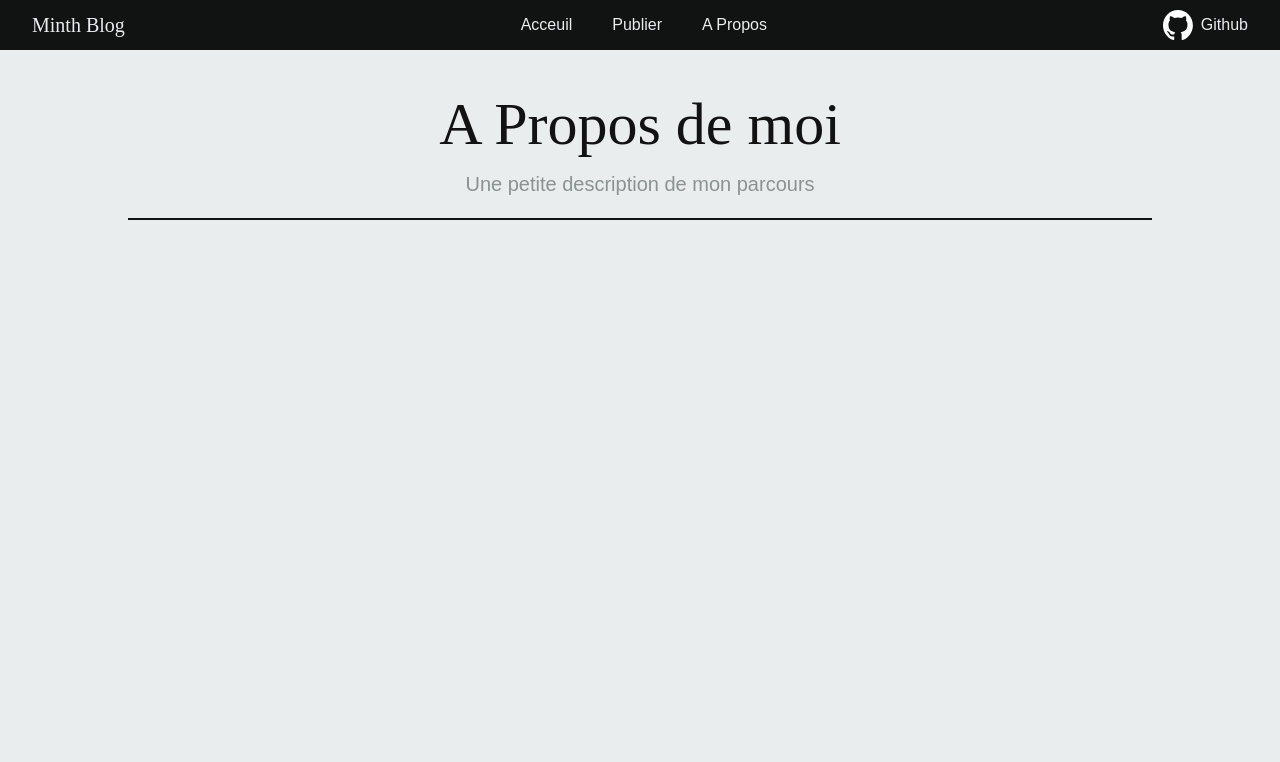
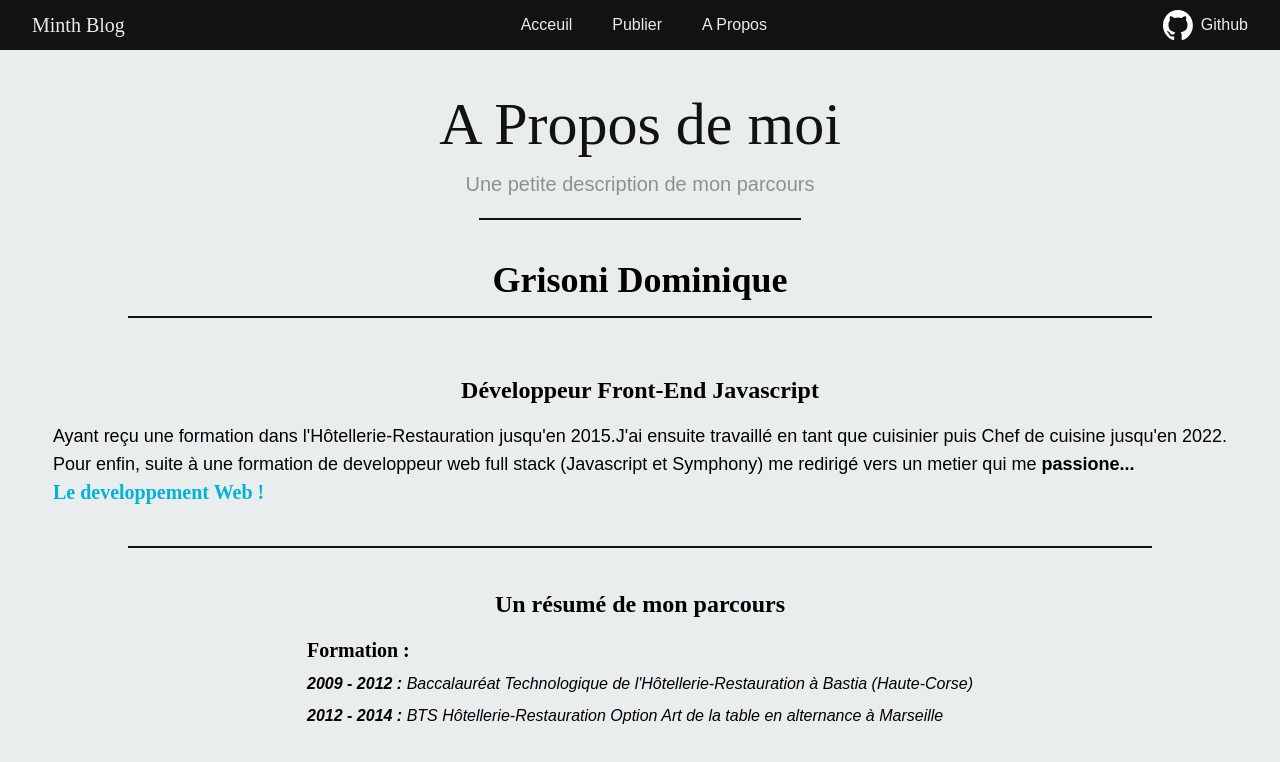
Before and after one commit to DumeGrisoni/minth_blog, a Next.js app: page /about in a window 1280 px wide. Shown: the top 762 px of the page. Built offline with nearby package versions, Linux system fonts and the light colour scheme.

Commit message:
Adding About page

```diff
--- a/app/(user)/about/page.tsx
+++ b/app/(user)/about/page.tsx
@@ -1,18 +1,55 @@
 import Header from '@/components/Header';
 
 export const metadata = {
-  title: 'Page a propos',
+  title: 'Minth Blog - A propos',
   description:
     'Page de description de Dominique Grisoni, créateur du blog Minth Blog & developpeur web front end, utilisant javascript, react, next, tailwind & CSS.',
 };
 
 const About = () => {
   return (
-    <div>
+    <div className="flex flex-col justify-center items-center">
       <Header
         title="A Propos de moi"
         text="Une petite description de mon parcours"
       />
+      <h2 className="text-4xl font-serif mt-10 font-bold">Grisoni Dominique</h2>
+      <hr className="border border-myblack w-[80%] mt-4" />
+      <section className="mt-4 text-sm md:text-lg">
+        <h4 className="mt-10 font-serif text-2xl font-bold text-center mb-4">
+          Développeur Front-End Javascript
+        </h4>
+        <p>
+          Ayant reçu une formation dans l&apos;Hôtellerie-Restauration
+          jusqu&apos;en 2015.J&apos;ai ensuite travaillé en tant que cuisinier
+          puis Chef de cuisine jusqu&apos;en 2022.
+          <br />
+          Pour enfin, suite à une formation de developpeur web full stack
+          (Javascript et Symphony) me redirigé vers un metier qui me{' '}
+          <b>passione...</b>
+          <br />
+          <h4 className="text-xl font-semibold font-serif text-myblue">
+            Le developpement Web !
+          </h4>
+        </p>
+      </section>
+      <hr className="w-[80%] border border-myblack mt-10" />
+      <section>
+        <h4 className="mt-10 font-serif text-2xl font-bold text-center mb-4">
+          Un résumé de mon parcours
+        </h4>
+        <h5 className="font-semibold font-serif text-xl ">Formation :</h5>
+        <ol className="mt-2 italic">
+          <li className="mb-2">
+            <b>2009 - 2012 :</b> Baccalauréat Technologique de
+            l&apos;Hôtellerie-Restauration à Bastia (Haute-Corse)
+          </li>
+          <li className="mb-2">
+            <b>2012 - 2014 :</b> BTS Hôtellerie-Restauration Option Art de la
+            table en alternance à Marseille
+          </li>
+        </ol>
+      </section>
     </div>
   );
 };
--- a/app/(user)/article/[slug]/page.tsx
+++ b/app/(user)/article/[slug]/page.tsx
@@ -7,6 +7,10 @@ import urlFor from '@/lib/urlFor';
 import { PortableText } from '@portabletext/react';
 import { TextComponent } from '@/components/TextComponent';
 
+export const metadata = {
+  title: `Minth Blog - Page d'article`,
+  description: `Article du blog Minth Blog`,
+};
 type Props = {
   params: {
     slug: string;
--- a/app/(user)/page.tsx
+++ b/app/(user)/page.tsx
@@ -7,7 +7,7 @@ import { PreviewSuspense } from 'next-sanity/preview';
 import PostList from '@/components/PostList';
 
 export const metadata = {
-  title: "Page d'accueil",
+  title: "Minth Blog - Page d'accueil",
   description:
     'Page principale du blog affichant les articles les plus récents explicant le workflow utilisé pour la création de mes sites utilisant next, javascript, react, tailwind et CSS.',
 };
```
